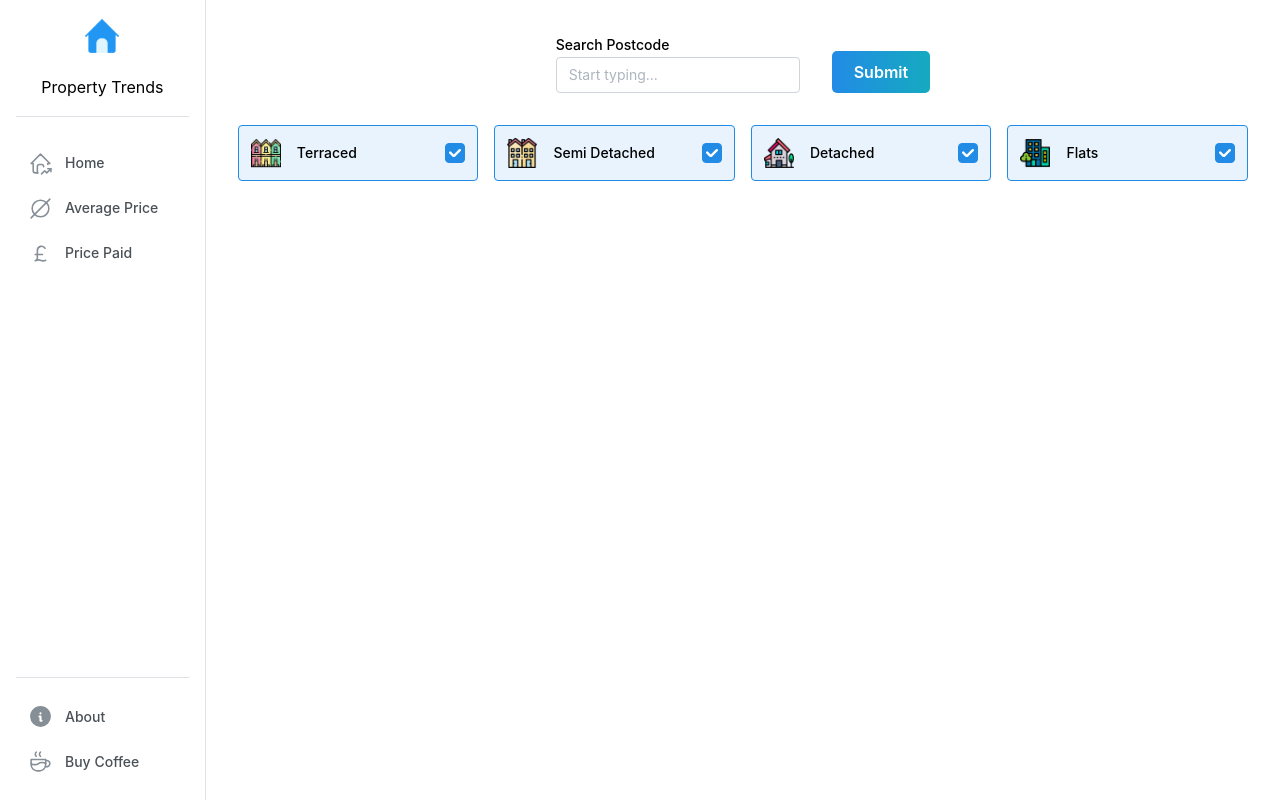
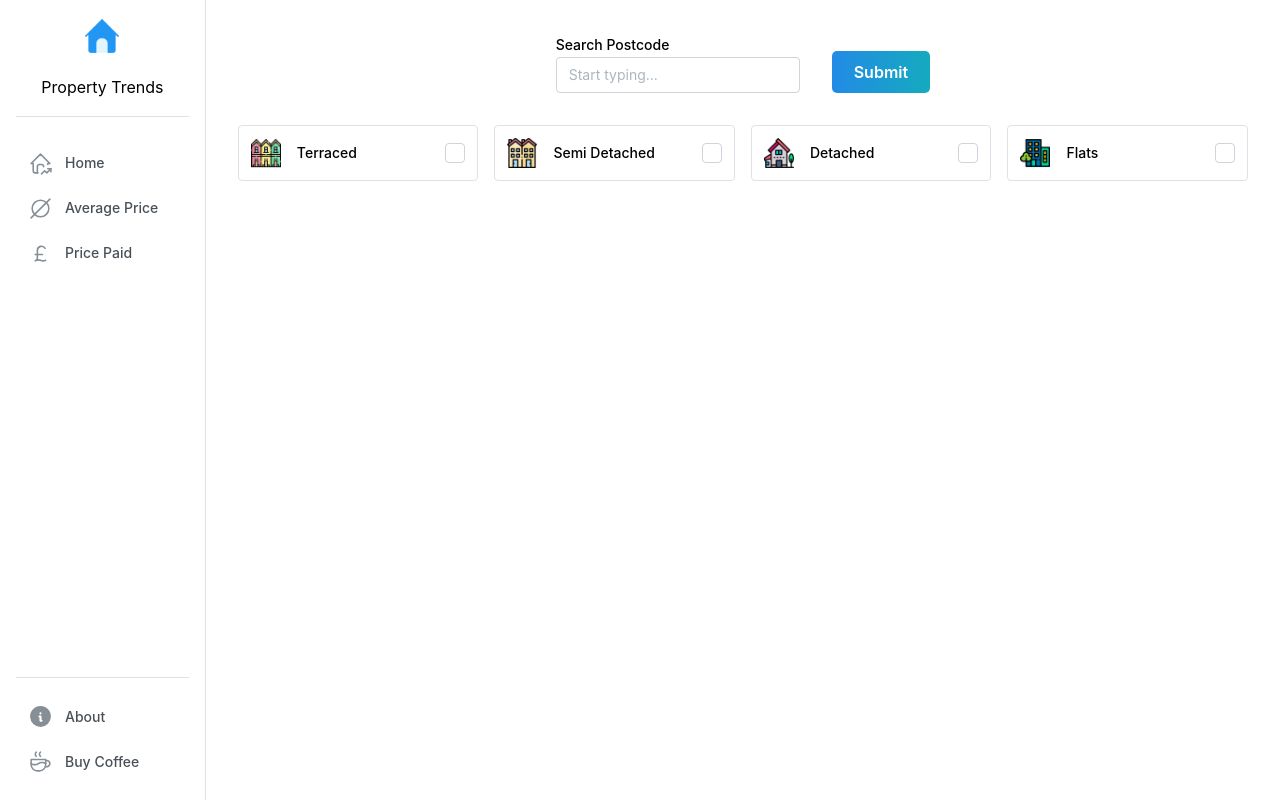
Before and after one commit to jagadeeshposni/ppi-mantine, a Next.js app: page /dashboard/average-price in a window 1280 px wide. Built offline with nearby package versions, Linux system fonts and the light colour scheme.

Commit message:
checkboxes control the areachart wohoo

```diff
--- a/app/dashboard/average-price/page.tsx
+++ b/app/dashboard/average-price/page.tsx
@@ -12,6 +12,10 @@ export default async function Page({
 }: {
     searchParams?: {
         query?: string;
+        t?: boolean;
+        s?: boolean;
+        d?: boolean;
+        f?: boolean;
     };
 }) {
     const query = searchParams?.query || '';
@@ -38,7 +42,12 @@ export default async function Page({
 
             {data.length != 0 && (
                 <div className={classes.content}>
-                    <PricesChart data={data} />
+                    <PricesChart data={data}
+                        s={searchParams?.s || false}
+                        t={searchParams?.t || false}
+                        d={searchParams?.d || false}
+                        f={searchParams?.f || false}
+                    />
                 </div>
             )}
 
--- a/app/layout.tsx
+++ b/app/layout.tsx
@@ -5,8 +5,8 @@ import { theme } from "../theme";
 import '@mantine/charts/styles.css';
 
 export const metadata = {
-  title: "Mantine Next.js template",
-  description: "I am using Mantine with Next.js!",
+  title: "Property Trends | UK",
+  description: "A deeper dive into UK property trends using visualizations and data analysis",
 };
 
 export default function RootLayout({ children }: { children: React.ReactNode }) {
--- a/components/FloatingLabelInput.tsx
+++ b/components/FloatingLabelInput.tsx
@@ -32,7 +32,6 @@ export function FloatingLabelInput() {
         fetch(`https://api.postcodes.io/postcodes/${term}/autocomplete`)
             .then((response) => response.json())
             .then((data) => {
-                console.log(data.result);
                 setAc(data.result);
             });
     }, 500);
--- a/components/ImageCheckboxes.tsx
+++ b/components/ImageCheckboxes.tsx
@@ -1,7 +1,7 @@
 'use client';
 import { UnstyledButton, Checkbox, Text, SimpleGrid } from '@mantine/core';
 import { useUncontrolled } from '@mantine/hooks';
-// import icons from './icons';
+import { useSearchParams, usePathname, useRouter } from 'next/navigation';
 import classes from '../css/ImageCheckboxes.module.css';
 import Image from "next/image";
 
@@ -46,7 +46,6 @@ export function ImageCheckbox({
 
       <Checkbox
         checked={value}
-        onChange={() => { }}
         tabIndex={-1}
         styles={{ input: { cursor: 'pointer' } }}
       />
@@ -54,14 +53,37 @@ export function ImageCheckbox({
   );
 }
 
+
+
+
 const mockdata = [
-  { title: 'Terraced', image: '/terraced-house.png' },
-  { title: 'Semi Detached', image: '/semi-detached.png' },
-  { title: 'Detached', image: '/detached.png' },
-  { title: 'Flats', image: '/flats.png' },
+  { param: 't', title: 'Terraced', image: '/terraced-house.png' },
+  { param: 's', title: 'Semi Detached', image: '/semi-detached.png' },
+  { param: 'd', title: 'Detached', image: '/detached.png' },
+  { param: 'f', title: 'Flats', image: '/flats.png' },
 ];
 
 export function ImageCheckboxes() {
-  const items = mockdata.map((item) => <ImageCheckbox defaultChecked {...item} key={item.title} />);
+  const searchParams = useSearchParams();
+  const pathname = usePathname();
+  const { replace } = useRouter();
+
+  const handleChekboxChange = (checked: boolean, param: string) => {
+    console.log(checked, param);
+    const params = new URLSearchParams(searchParams);
+    if (checked) {
+      params.set(param, 'true');
+    } else {
+      params.delete(param);
+    }
+    replace(`${pathname}?${params.toString()}`);
+  }
+
+  const items = mockdata.map((item) =>
+    <ImageCheckbox
+      {...item}
+      key={item.title}
+      onChange={(checked: boolean) => handleChekboxChange(checked, item.param)}
+    />);
   return <SimpleGrid cols={{ base: 1, sm: 2, md: 4 }}>{items}</SimpleGrid>;
 }
--- a/components/PricesChart.tsx
+++ b/components/PricesChart.tsx
@@ -4,21 +4,39 @@ import { PriceDataByPropertyType } from '../lib/definitions';
 export default function PricesChart
   ({
     data,
+    s,
+    t,
+    d,
+    f
   }: {
     data: PriceDataByPropertyType[];
+    s: boolean;
+    t: boolean;
+    d: boolean;
+    f: boolean;
   }) {
-    console.log(data);
+
+
+  const series = [];
+  if(s){
+    series.push({ name: 'semi_detached_houses_average_price', color: 'blue.6' });
+  }
+  if(t){
+    series.push({ name: 'terraced', color: 'yellow.6' });
+  }
+  if(d){
+    series.push({ name: 'detached_houses_average_price', color: 'indigo.6' });
+  }
+  if(f){
+    series.push({ name: 'flats_average_price', color: 'grape.6' });
+  }
+
   return (
     <AreaChart
       h={500}
       data={data}
       dataKey="transfer_date"
-      series={[
-        { name: 'terraced', color: 'yellow.6' },
-        { name: 'semi_detached_houses_average_price', color: 'blue.6' },
-        { name: 'detached_houses_average_price', color: 'indigo.6' },
-        { name: 'flats_average_price', color: 'grape.6' },
-      ]}
+      series={series}
       curveType="monotone"
       withLegend
       connectNulls
--- a/lib/postgres-data.ts
+++ b/lib/postgres-data.ts
@@ -26,7 +26,7 @@ export async function fetchSampleData(query: string) {
       `);
 
     // log count of rows in data
-    console.debug("Data rowcount: " + data.rowCount);
+    // console.debug("Data rowcount: " + data.rowCount);
     // console.log("Sample data: ", data.rows);
     return data.rows;
   } catch (err) {
```
